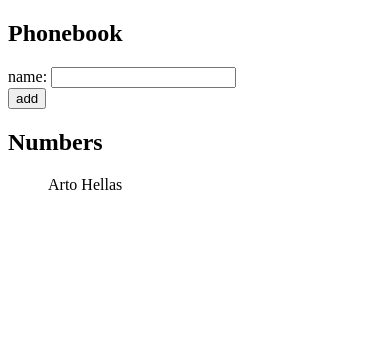
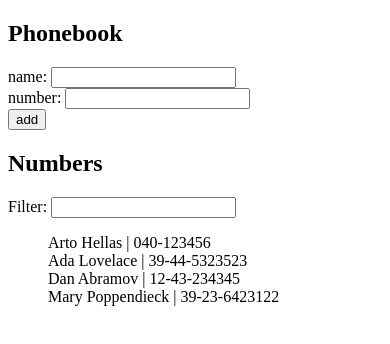
Before and after one commit to flodardev/fullstackopen, a React (Vite) app in the folder part2/phonebook/: page / in a window 390 px wide. Shown: the top 344 px of the page. Built offline with nearby package versions, Linux system fonts and the light colour scheme.

Commit message:
part 2 phonebook exercise step 5 done

```diff
--- a/part2/phonebook/src/App.jsx
+++ b/part2/phonebook/src/App.jsx
@@ -1,11 +1,16 @@
 import { useState } from 'react'
 import phonebookData from './data'
 import Numbers from "./components/Numbers"
+import PersonForm from './components/PersonForm'
+import Filter from './components/Filter'
 import "./App.css"
 
 const App = () => {
   const [persons, setPersons] = useState(phonebookData)
   const [newName, setNewName] = useState('')
+  const [newNumber, setNewNumber] = useState("")
+  const [newFilter, setNewFilter] = useState("")
+  const [filteredPersons, setFilteredPersons] = useState(persons)
 
   // handle form submission
   const handleForm = (event) => {
@@ -13,23 +18,23 @@ const App = () => {
 
     // reject copy submissions
     if (
-      persons.map(person => person.name)
-      .includes(newName)
+      persons.map(person => person.name.toLowerCase())
+      .includes(newName.toLowerCase())
     ) {
       alert(`${newName} already exists!`)
       setNewName("")
-      console.log("test")
     } else {
       // push to the list
       const personObject = {
         id: persons.length + 1,
         name: newName,
+        number: Number(newNumber),
       }
 
       setPersons(persons.concat(personObject))
-      console.log(persons)
 
       setNewName("")
+      setNewNumber("")
     }
   }
 
@@ -38,19 +43,28 @@ const App = () => {
     setNewName(event.target.value)
   }
 
+  // handle number input
+  const handleNewNumber = (event) => {
+    setNewNumber(event.target.value)
+  }
+
+  // handle filter input
+  const handleFilterChange = (event) => {
+    const value = event.target.value
+    setNewFilter(value)
+
+    setFilteredPersons(persons.filter(person => person.name.toLowerCase()
+      .includes(value.toLowerCase())))
+
+  }
+
   return (
     <div>
       <h2>Phonebook</h2>
-      <form onSubmit={handleForm}>
-        <div>
-          name: <input onChange={handleNewName} value={newName}/>
-        </div>
-        <div>
-          <button type="submit">add</button>
-        </div>
-      </form>
+      <PersonForm handleForm={handleForm} handleNewName={handleNewName} newName={newName} handleNewNumber={handleNewNumber} newNumber={newNumber}/>
       <h2>Numbers</h2>
-      <Numbers persons={persons}/>
+      <Filter handleFilterChange={handleFilterChange}/>
+      <Numbers persons={persons} filteredPersons={filteredPersons} newFilter={newFilter}/>
     </div>
   )
 }
--- /dev/null
+++ b/part2/phonebook/src/components/Filter.jsx
@@ -0,0 +1,9 @@
+const Filter = ({handleFilterChange}) => {
+    return (
+        <div>
+            Filter: <input onChange={handleFilterChange}/>
+        </div>
+    )
+}
+
+export default Filter
--- a/part2/phonebook/src/components/Numbers.jsx
+++ b/part2/phonebook/src/components/Numbers.jsx
@@ -1,10 +1,23 @@
-const Numbers = ({persons}) => {
+const Numbers = ({persons, filteredPersons, newFilter}) => {
+
+    if (newFilter) {
+        return (
+            <div>
+                <ul>
+                    {filteredPersons.map(person => <li key={person.id}>{person.name} | {person.number}</li>)}
+                </ul>
+        </div>
+        )
+    }
+
     return (
+
+
         <div>
             <ul>
-                {persons.map(person => <li key={person.id}>{person.name}</li>)}
+                {persons.map(person => <li key={person.id}>{person.name} | {person.number}</li>)}
             </ul>
-      </div>
+        </div>
     )
 }
 
--- /dev/null
+++ b/part2/phonebook/src/components/PersonForm.jsx
@@ -0,0 +1,17 @@
+const PersonForm = ({handleForm, handleNewName, newName, handleNewNumber, newNumber}) => {
+    return (
+        <form onSubmit={handleForm}>
+            <div>
+                name: <input onChange={handleNewName} value={newName}/>
+            </div>
+            <div>
+                number: <input type='number' onChange={handleNewNumber} value={newNumber}></input>
+            </div>
+            <div>
+                <button type="submit">add</button>
+            </div>
+        </form>
+    )
+}
+
+export default PersonForm
--- a/part2/phonebook/src/data.jsx
+++ b/part2/phonebook/src/data.jsx
@@ -1,5 +1,8 @@
 const phonebookData = [
-    { id: 0, name: 'Arto Hellas' }
-]
+    { name: 'Arto Hellas', number: '040-123456', id: 1 },
+    { name: 'Ada Lovelace', number: '39-44-5323523', id: 2 },
+    { name: 'Dan Abramov', number: '12-43-234345', id: 3 },
+    { name: 'Mary Poppendieck', number: '39-23-6423122', id: 4 }
+  ]
 
 export default phonebookData
```
